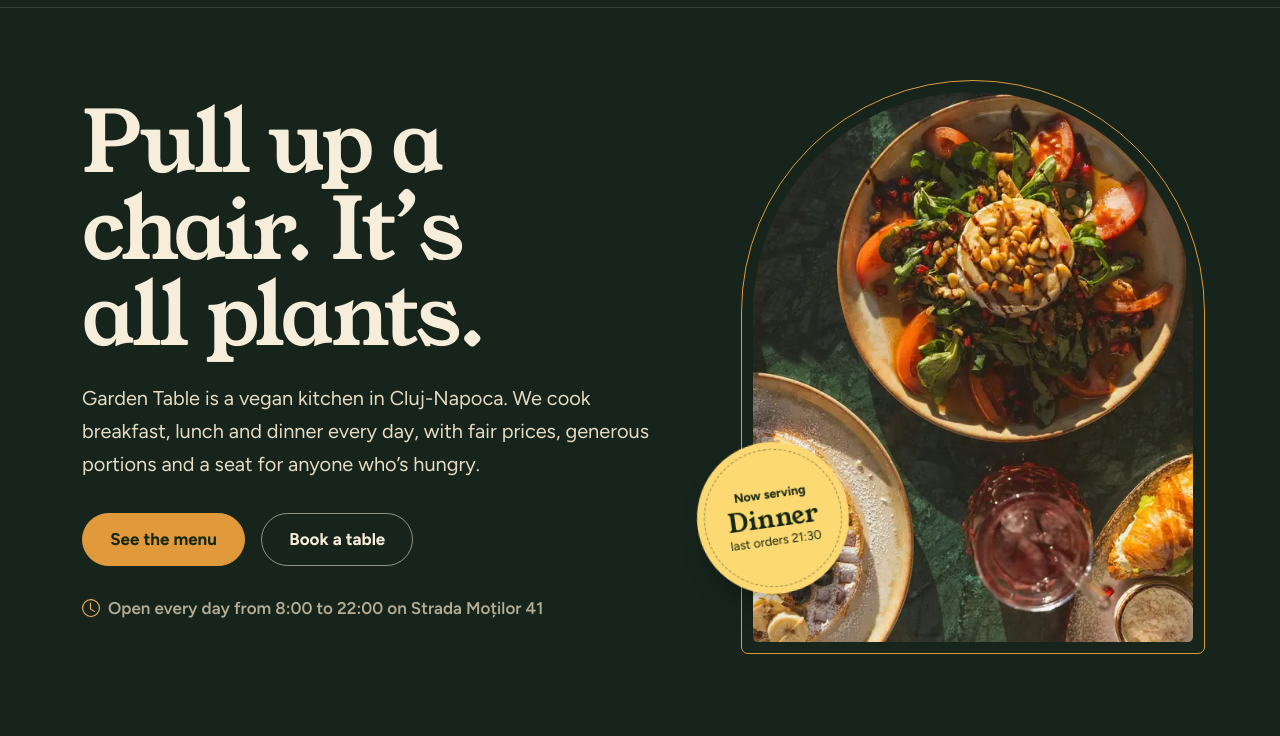
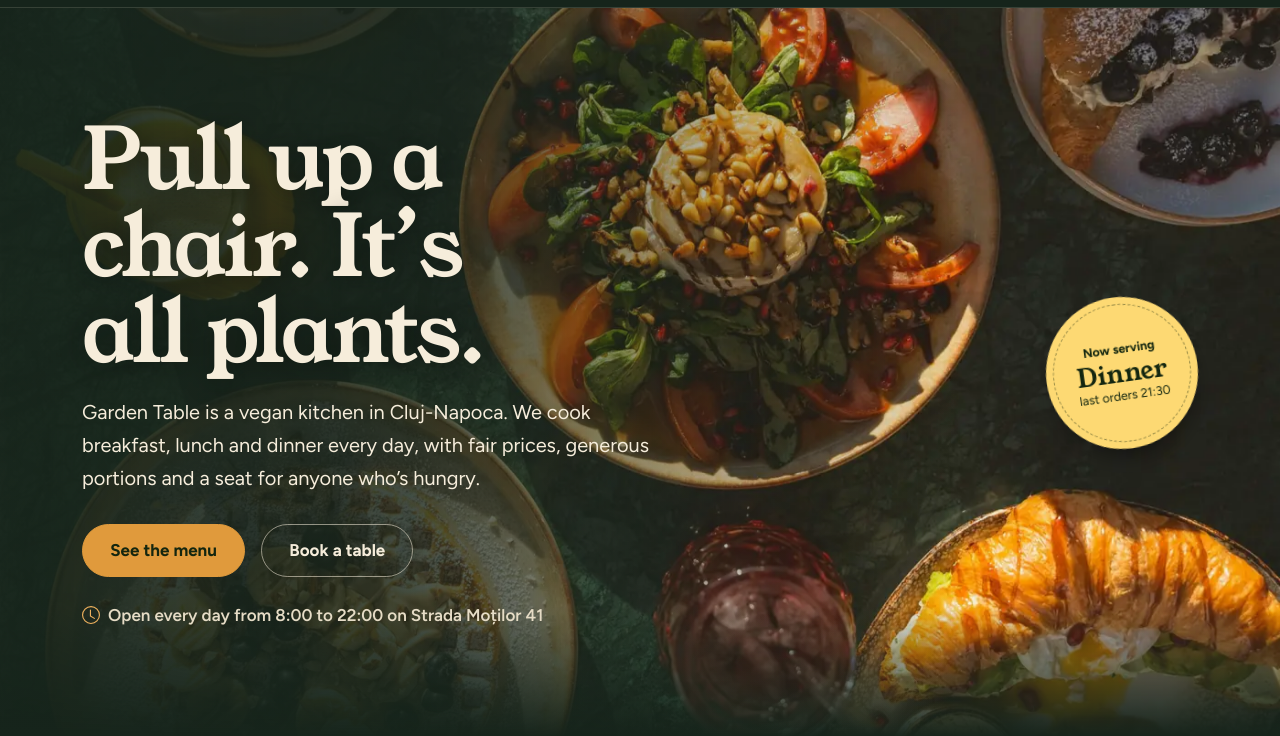
Before and after one commit to denisabaciu/restaurant, a plain HTML site: page index.html in a window 1280 px wide. Shown: the part 64-800 px from the top of the page. Drawn offline with Linux system fonts and the light colour scheme.

Commit message:
Add files via upload

```diff
--- a/assets/css/style.css
+++ b/assets/css/style.css
@@ -228,64 +228,77 @@ img.is-missing { visibility: hidden; }
   .brand-name { font-size: 1.55rem; }
 }
 
-/* ---------- Hero ---------- */
-.hero { padding: 3rem 0 4.5rem; overflow: hidden; }
+/* ---------- Hero: the photo fills the whole first screen ---------- */
+.hero {
+  position: relative;
+  isolation: isolate;
+  display: flex;
+  align-items: flex-end;
+  min-height: calc(100vh - 4.4rem);
+  min-height: calc(100svh - 4.4rem);
+  padding: 10rem 0 3rem;
+  overflow: hidden;
+  background: var(--bg);
+}
+.hero-bg img {
+  position: absolute;
+  inset: 0;
+  z-index: -2;
+  width: 100%;
+  height: 100%;
+  object-fit: cover;
+  object-position: 50% 30%;
+}
+/* Shade under the text: from the bottom on phones, from the left on desktop */
+.hero::before {
+  content: "";
+  position: absolute;
+  inset: 0;
+  z-index: -1;
+  background: linear-gradient(to top,
+    var(--bg) 0%,
+    rgba(22, 36, 27, 0.92) 40%,
+    rgba(22, 36, 27, 0.6) 64%,
+    rgba(22, 36, 27, 0.12) 88%);
+}
+.hero-inner { position: relative; }
+.hero-content { max-width: 36rem; }
+
 .hero-title {
   font-size: clamp(2.7rem, 10vw, 5.3rem);
   line-height: 1.02;
   letter-spacing: -0.025em;
-  margin-bottom: 1.4rem;
+  margin-bottom: 1.2rem;
   max-width: 11ch;
+  text-shadow: 0 2px 24px rgba(10, 18, 13, 0.45);
 }
 .hero-lede {
   font-size: 1.15rem;
   max-width: 46ch;
-  margin-bottom: 2rem;
+  margin-bottom: 1.8rem;
+  color: var(--cream);
 }
 .hero-hours {
   display: flex;
   align-items: center;
   gap: 0.5rem;
-  margin: 1.75rem 0 0;
+  margin: 1.5rem 0 0;
   font-weight: 600;
-  color: var(--muted);
+  color: var(--text);
 }
 .hero-hours svg { color: var(--amber-light); flex: none; }
-
-/* Arched photo frame, with a thin amber line offset around it */
-.hero-arch {
-  position: relative;
-  width: min(84%, 440px);
-  margin: 0.75rem auto 0;
-}
-.hero-arch::before {
-  content: "";
-  position: absolute;
-  inset: -12px;
-  border: 1.5px solid var(--amber);
-  border-radius: 999px 999px 30px 30px;
-  pointer-events: none;
-}
-.hero-photo {
-  display: block;
-  width: 100%;
-  aspect-ratio: 4 / 5;
-  object-fit: cover;
-  border-radius: 999px 999px 24px 24px;
-  background: var(--surface-2);
-}
 
 /* "Now serving" stamp: updated from the time of day in Cluj (main.js) */
 .now-stamp {
   position: absolute;
-  left: -1.5rem;
-  bottom: 1.5rem;
+  right: calc(var(--bs-gutter-x) * 0.5);
+  top: -9rem;
   display: flex;
   flex-direction: column;
   align-items: center;
   justify-content: center;
-  width: 8.5rem;
-  height: 8.5rem;
+  width: 7.75rem;
+  height: 7.75rem;
   padding: 0.75rem;
   text-align: center;
   color: var(--ink-dark);
@@ -293,7 +306,7 @@ img.is-missing { visibility: hidden; }
   border-radius: 50%;
   outline: 1.5px dashed rgba(19, 38, 15, 0.45);
   outline-offset: -8px;
-  box-shadow: var(--shadow);
+  box-shadow: 0 14px 30px -14px rgba(0, 0, 0, 0.7);
   text-decoration: none;
   transform: rotate(-8deg);
   transition: transform 0.25s ease;
@@ -303,26 +316,42 @@ img.is-missing { visibility: hidden; }
 .now-meal {
   font-family: var(--font-display);
   font-weight: 400;
-  font-size: 1.45rem;
+  font-size: 1.35rem;
   line-height: 1.05;
   margin: 0.15rem 0;
 }
 .now-until { font-size: 0.78rem; line-height: 1.2; }
 
+@media (min-width: 768px) {
+  .hero { padding-bottom: 4.5rem; }
+}
 @media (min-width: 992px) {
-  .hero { padding: 4.5rem 0 6rem; }
+  .hero { align-items: center; padding: 5rem 0; }
+  .hero-bg img { object-position: 50% 50%; }
+  .hero::before {
+    background:
+      linear-gradient(to right,
+        rgba(22, 36, 27, 0.94) 0%,
+        rgba(22, 36, 27, 0.8) 32%,
+        rgba(22, 36, 27, 0.25) 58%,
+        rgba(22, 36, 27, 0) 75%),
+      linear-gradient(to top, var(--bg) 0%, rgba(22, 36, 27, 0) 18%);
+  }
   .hero-lede { font-size: 1.25rem; }
-  .hero-arch { width: min(100%, 440px); }
-  .now-stamp { left: -3.5rem; bottom: 3rem; width: 9.5rem; height: 9.5rem; }
+  .now-stamp { top: 50%; margin-top: -4.75rem; width: 9.5rem; height: 9.5rem; }
   .now-meal { font-size: 1.6rem; }
 }
 
 @media (prefers-reduced-motion: no-preference) {
-  .hero-title, .hero-lede, .hero .btn, .hero-hours { animation: rise 0.8s cubic-bezier(0.2, 0.7, 0.2, 1) both; }
-  .hero-lede { animation-delay: 0.08s; }
-  .hero .btn, .hero-hours { animation-delay: 0.16s; }
-  .hero-arch { animation: rise 1s 0.1s cubic-bezier(0.2, 0.7, 0.2, 1) both; }
-  .now-stamp { animation: stamp 0.6s 0.8s cubic-bezier(0.3, 1.4, 0.5, 1) both; }
+  .hero-bg img { animation: settle 1.8s cubic-bezier(0.2, 0.7, 0.2, 1) both; }
+  .hero-title, .hero-lede, .hero .btn, .hero-hours { animation: rise 0.8s 0.2s cubic-bezier(0.2, 0.7, 0.2, 1) both; }
+  .hero-lede { animation-delay: 0.28s; }
+  .hero .btn, .hero-hours { animation-delay: 0.36s; }
+  .now-stamp { animation: stamp 0.6s 0.9s cubic-bezier(0.3, 1.4, 0.5, 1) both; }
+}
+@keyframes settle {
+  from { transform: scale(1.06); }
+  to { transform: none; }
 }
 @keyframes rise {
   from { opacity: 0; transform: translateY(16px); }
--- a/index.html
+++ b/index.html
@@ -15,9 +15,10 @@
   <!-- Speed: fonts and the hero photo load first, everything else lazily -->
   <link rel="preload" href="assets/fonts/young-serif-latin-400-normal.woff2" as="font" type="font/woff2" crossorigin>
   <link rel="preload" href="assets/fonts/figtree-latin-wght-normal.woff2" as="font" type="font/woff2" crossorigin>
-  <link rel="preload" as="image" fetchpriority="high" href="assets/img/hero/hero-900.webp"
-        imagesrcset="assets/img/hero/hero-560.webp 560w, assets/img/hero/hero-900.webp 900w"
-        imagesizes="(min-width: 992px) 440px, 82vw">
+  <link rel="preload" as="image" fetchpriority="high" media="(max-aspect-ratio: 4/5)" href="assets/img/hero/hero-tall-720.webp"
+        imagesrcset="assets/img/hero/hero-tall-720.webp 720w, assets/img/hero/hero-tall-1145.webp 1145w" imagesizes="100vw">
+  <link rel="preload" as="image" fetchpriority="high" media="(min-aspect-ratio: 801/1000)" href="assets/img/hero/hero-1400.webp"
+        imagesrcset="assets/img/hero/hero-960.webp 960w, assets/img/hero/hero-1400.webp 1400w, assets/img/hero/hero-1920.webp 1920w" imagesizes="(min-aspect-ratio: 3/2) 100vw, 150vh">
 
   <link rel="stylesheet" href="assets/vendor/bootstrap.min.css">
   <link rel="stylesheet" href="assets/css/style.css">
@@ -84,9 +85,15 @@
 
   <!-- ============ Hero ============ -->
   <header id="top" class="hero">
-    <div class="container">
-      <div class="row align-items-center gy-5">
-        <div class="col-lg-7">
+    <picture class="hero-bg">
+      <source media="(max-aspect-ratio: 4/5)" srcset="assets/img/hero/hero-tall-720.webp 720w, assets/img/hero/hero-tall-1145.webp 1145w" sizes="100vw">
+      <img alt="A sunny table with a salad, a waffle with banana and blueberries, croissants and a glass of orange juice"
+           src="assets/img/hero/hero-1400.webp" srcset="assets/img/hero/hero-960.webp 960w, assets/img/hero/hero-1400.webp 1400w, assets/img/hero/hero-1920.webp 1920w" sizes="(min-aspect-ratio: 3/2) 100vw, 150vh"
+           width="1920" height="1280" fetchpriority="high" decoding="async">
+    </picture>
+
+    <div class="container hero-inner">
+      <div class="hero-content">
         <h1 class="hero-title">Pull up a chair. It&rsquo;s all plants.</h1>
         <p class="hero-lede">Garden Table is a vegan kitchen in Cluj-Napoca. We cook breakfast, lunch and dinner every day, with fair prices, generous portions and a seat for anyone who&rsquo;s hungry.</p>
         <div class="d-flex flex-wrap gap-3">
@@ -99,21 +106,11 @@
         </p>
       </div>
 
-        <div class="col-lg-5">
-          <div class="hero-arch">
-            <img class="hero-photo"
-                 alt="A sunny table with a salad, a waffle with banana and blueberries, croissants and a glass of orange juice"
-                 src="assets/img/hero/hero-900.webp"
-                 srcset="assets/img/hero/hero-560.webp 560w, assets/img/hero/hero-900.webp 900w"
-                 sizes="(min-width: 992px) 440px, 82vw" width="900" height="1125" fetchpriority="high" decoding="async">
       <a class="now-stamp" id="nowStamp" href="#menu">
         <span class="now-label" id="nowLabel">Open daily</span>
         <strong class="now-meal" id="nowMeal">8 to 22</strong>
         <span class="now-until" id="nowUntil">see the menu</span>
       </a>
-          </div>
-        </div>
-      </div>
     </div>
   </header>
 
```
Also changed, not shown: assets/img/hero/hero-1400.webp (added), assets/img/hero/hero-1920.webp (added), assets/img/hero/hero-960.webp (added), assets/img/hero/hero-tall-1145.webp (added), assets/img/hero/hero-tall-720.webp (added). Lines whose indentation alone changed are shown as unchanged.
